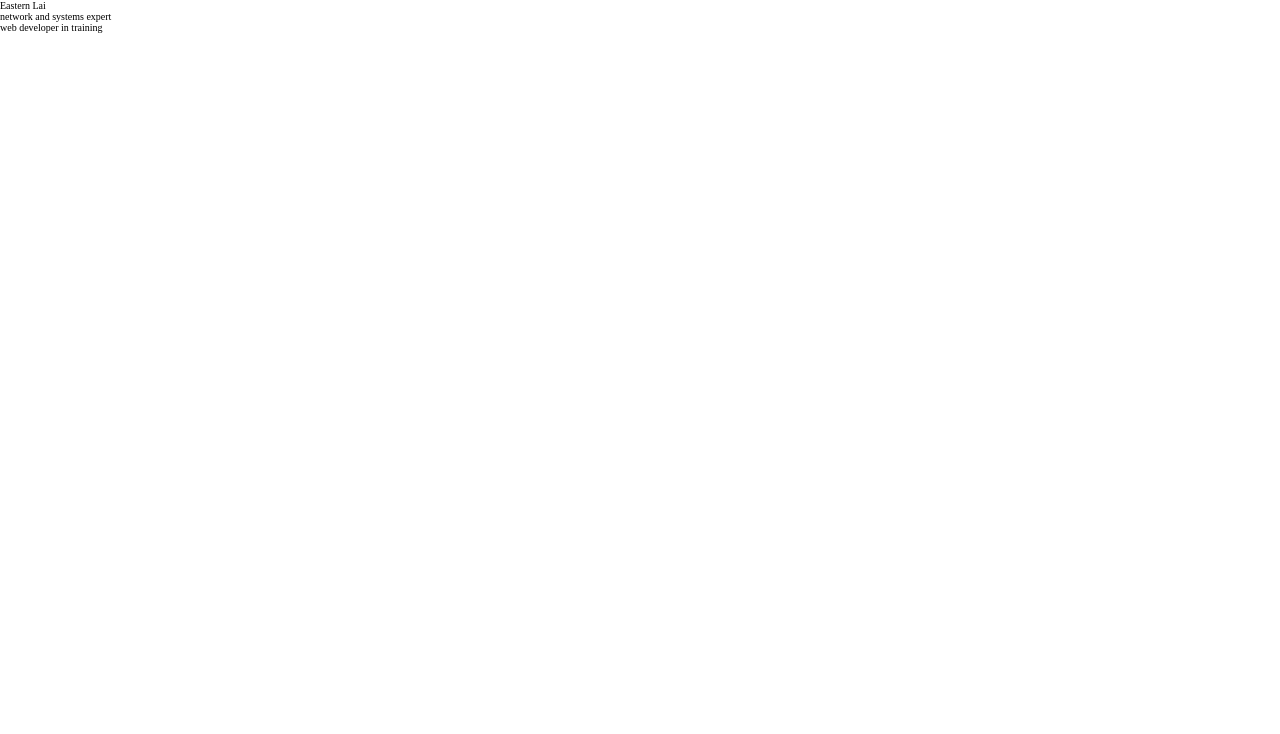
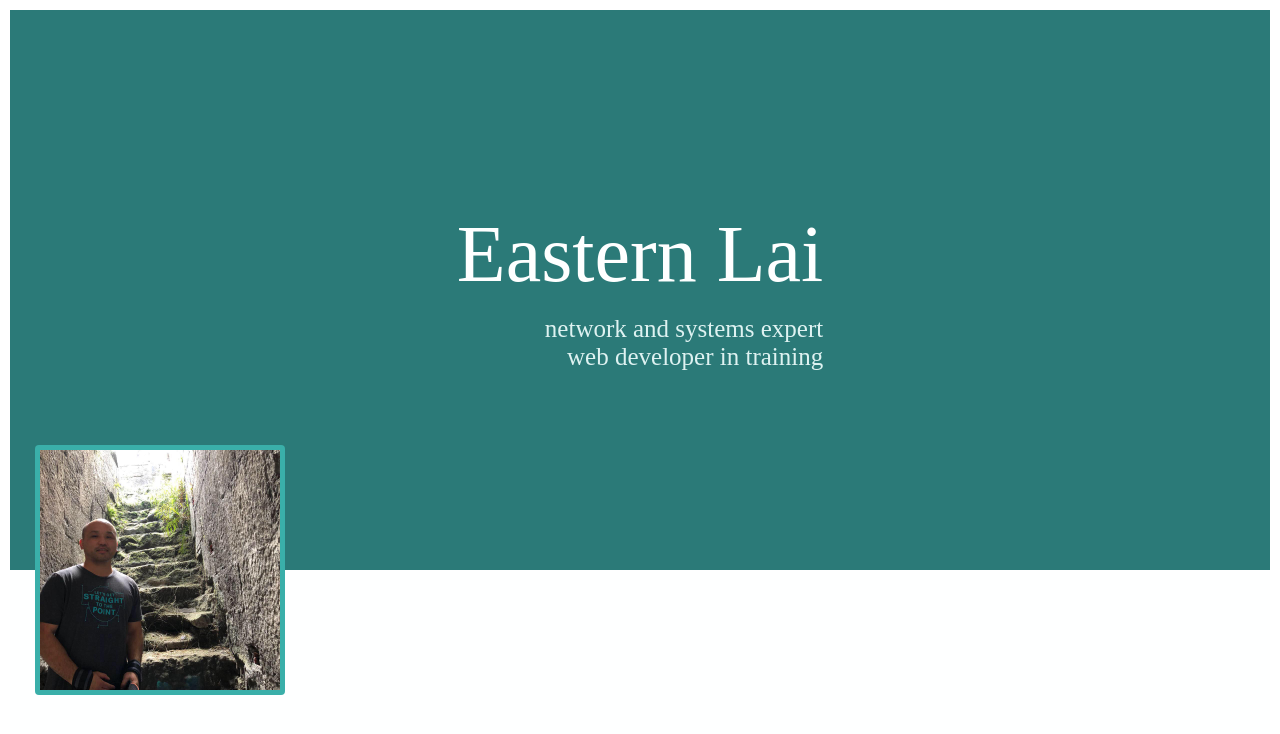
Before and after one commit to easternlai/portfolio3, a plain HTML site: page index.html in a window 1280 px wide. Drawn offline with Linux system fonts and the light colour scheme.

Commit message:
header and profile pic added

```diff
--- a/assets/css/style.css
+++ b/assets/css/style.css
@@ -11,3 +11,44 @@ colors: #17252A, #2B7A78, #3AAFA9, #DEF2F1, #FEFFFF
 html {
     font-size: 10px;
 }
+.main-wrapper{
+    margin: 10px;
+    min-height: 100vh;
+    height: 100%;
+    background-color: #FEFFFF;
+}
+
+.header {
+    height: 70vh;
+    background-color: #2B7A78;
+    position: relative;
+}
+
+.header-content{
+    position: absolute;
+    top: 50%;
+    left: 50%;
+    transform: translate(-50%, -50%);
+    color: #FEFFFF;
+}
+
+#header-name {
+    font-size: 8rem;
+}
+
+.header-sub{
+    margin-top: 15px;
+    font-size: 2.5rem;
+    color: #DEF2F1;
+    text-align: right;
+}
+
+#profile-pic{
+    position: absolute;
+    background-color: #3AAFA9;
+    transform: translate(10%, 50%);
+    bottom: 0%;
+    border-radius: 4px;
+    padding: 5px;
+    width: 250px;
+}
--- a/index.html
+++ b/index.html
@@ -17,9 +17,18 @@
                     <p id="sub-2">web developer in training</p>
                 </div>
             </div>
+            <img id="profile-pic" src="assets/images/me.jpg" alt="">
         </header>
     </div>
-    <div ></div>
+    <div class="about-me">
+
+    </div>
+    <div class="portfolio">
+
+    </div>
+    <footer class="footer">
+
+    </footer>
 
 </body>
 <script src="assets/javascript/app.js"></script>
```
Also changed, not shown: assets/images/coding.JPG (added), assets/images/network.JPG (added), assets/images/project management.JPG (added).
